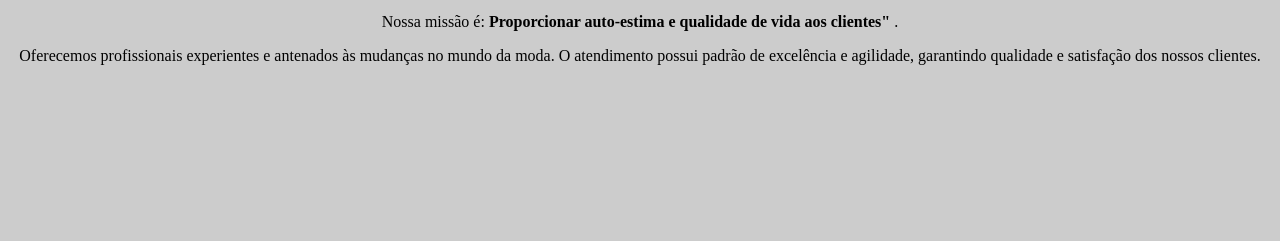
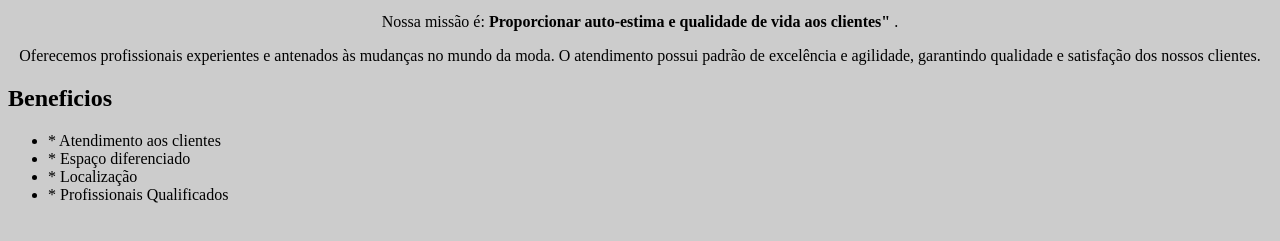
Before and after one commit to loiraburra/primeiro-repositorio, a plain HTML site: page index.html in a window 1280 px wide. Shown: the part 431-672 px from the top of the page. Drawn offline with Linux system fonts and the light colour scheme.

Commit message:
aula 24/10

```diff
--- a/index.html
+++ b/index.html
@@ -12,13 +12,34 @@
 
         <img src="img/banner.jpg" alt="">
 
-        <h1> Sobre a Barbearia Alura </h1>
+        <div>
 
-        <p> Localizada no coração da cidade a <strong> Barbearia Alura </strong> traz para o mercado o que há de melhor para o seu cabelo e barba. Fundada em 2019, a Barbearia Alura já é destaque na cidade e conquista novos clientes a cada dia.  </p>
+            <h1> Sobre a Barbearia Alura </h1>
 
-       <p> Nossa missão é: <strong>Proporcionar auto-estima e qualidade de vida aos clientes" </strong> . </em> </p>
+            <p> Localizada no coração da cidade a <strong> Barbearia Alura </strong> traz para o mercado o que há de melhor para o seu cabelo e barba. Fundada em 2019, a Barbearia Alura já é destaque na cidade e conquista novos clientes a cada dia.  </p>
 
-        <p> Oferecemos profissionais experientes e antenados às mudanças no mundo da moda. O atendimento possui padrão de excelência e agilidade, garantindo qualidade e satisfação dos nossos clientes. </p>
+            <p> Nossa missão é: <strong>Proporcionar auto-estima e qualidade de vida aos clientes" </strong> . </em> </p>
+
+            <p> Oferecemos profissionais experientes e antenados às mudanças no mundo da moda. O atendimento possui padrão de excelência e agilidade, garantindo qualidade e satisfação dos nossos clientes. </p>
+        </div>
+
+
+
+
+        <div>
+
+            <h2>Beneficios</h2>
+
+            <ul>
+                <li>  * Atendimento aos clientes  </li>
+                <li>  * Espaço diferenciado  </li>
+                <li>  * Localização  </li>
+                <li>  * Profissionais Qualificados  </li>
+            </ul>
+
+        </div>
+
+
 
     </body>
 </html>
```
